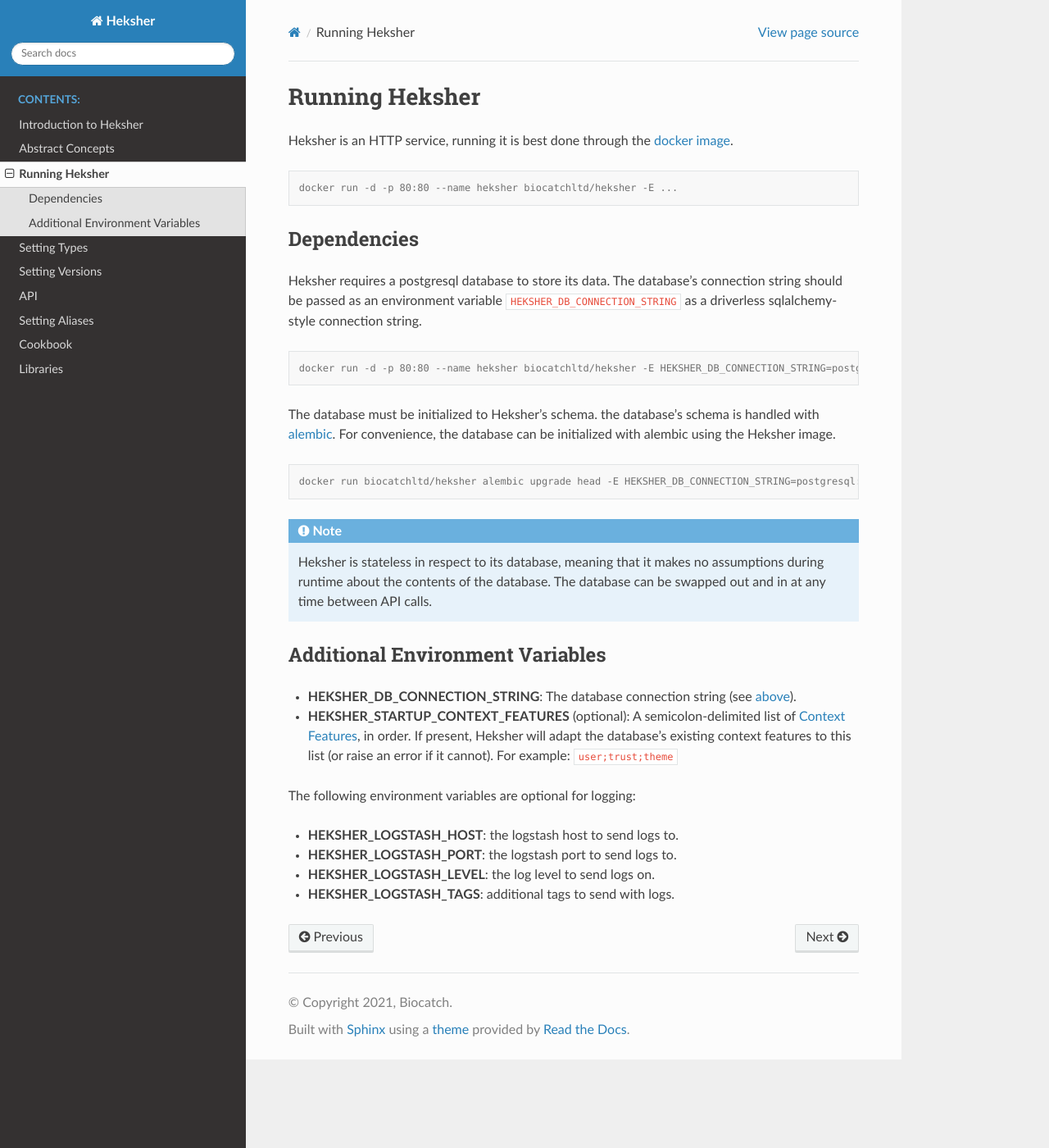
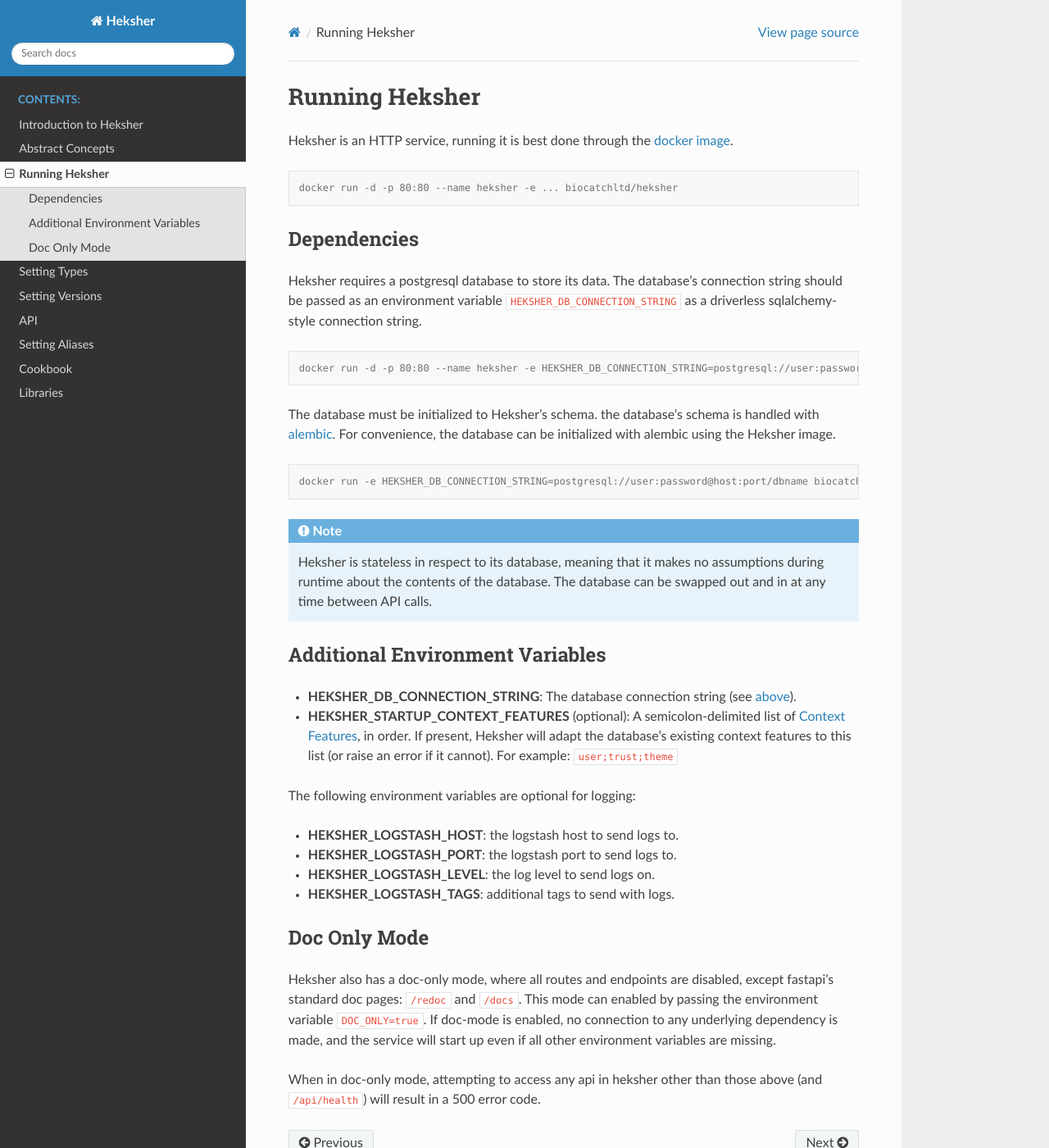
Before and after one commit to biocatchltd/Heksher, a Sphinx documentation site: the page built from docs/running.rst, in a window 1280 px wide and 1400 px high. Shown: the whole window at 82% size. Built offline with Sphinx 7.4.7 and the Read the Docs theme 2.0.0, drawn with Linux system fonts in a browser that asks for light colours.

Commit message:
added doc mode + added image tests + added docs about doc mode (#47)

```diff
--- a/docs/concepts.rst
+++ b/docs/concepts.rst
@@ -14,7 +14,7 @@
 * metadata: additional metadata about the setting.
 * aliases: a list of :ref:`aliases <setting_aliases:Setting Aliases>` of the setting.
 * default: the default value of the setting.
-* version: the latest version of the setting declaration, see :ref:`setting_versioning:Setting Versioning`.
+* version: the latest version of the setting declaration, see :ref:`setting_versions:Setting Versions`.
 
 Context Features
 -----------------------
--- a/docs/running.rst
+++ b/docs/running.rst
@@ -6,7 +6,7 @@
 
 .. code-block:: console
 
-    docker run -d -p 80:80 --name heksher biocatchltd/heksher -E ...
+    docker run -d -p 80:80 --name heksher -e ... biocatchltd/heksher
 
 Dependencies
 -----------------
@@ -15,7 +15,7 @@
 
 .. code-block:: console
 
-    docker run -d -p 80:80 --name heksher biocatchltd/heksher -E HEKSHER_DB_CONNECTION_STRING=postgresql://user:password@host:port/dbname -E ...
+    docker run -d -p 80:80 --name heksher -e HEKSHER_DB_CONNECTION_STRING=postgresql://user:password@host:port/dbname -e ... biocatchltd/heksher
 
 The database must be initialized to Heksher's schema. the database's schema is handled with
 `alembic <https://alembic.sqlalchemy.org/en/latest/>`_. For convenience, the database can be initialized with
@@ -23,7 +23,7 @@
 
 .. code-block:: console
 
-    docker run biocatchltd/heksher alembic upgrade head -E HEKSHER_DB_CONNECTION_STRING=postgresql://user:password@host:port/dbname
+    docker run -e HEKSHER_DB_CONNECTION_STRING=postgresql://user:password@host:port/dbname biocatchltd/heksher alembic upgrade head
 
 .. note::
 
@@ -44,3 +44,14 @@
 * **HEKSHER_LOGSTASH_PORT**: the logstash port to send logs to.
 * **HEKSHER_LOGSTASH_LEVEL**: the log level to send logs on.
 * **HEKSHER_LOGSTASH_TAGS**: additional tags to send with logs.
+
+Doc Only Mode
+------------------------
+
+Heksher also has a doc-only mode, where all routes and endpoints are disabled, except fastapi's standard doc pages:
+``/redoc`` and ``/docs``. This mode can enabled by passing the environment variable ``DOC_ONLY=true``. If doc-mode is
+enabled, no connection to any underlying dependency is made, and the service will start up even if all other environment
+variables are missing.
+
+When in doc-only mode, attempting to access any api in heksher other than those above (and ``/api/health``) will result
+in a 500 error code.
--- a/docs/setting_versions.rst
+++ b/docs/setting_versions.rst
@@ -14,6 +14,7 @@
   latest declaration. If the assertion fails, we inform the user of an attribute mismatch.
 * If the latest declared version is higher than the declaration version, we inform the user that they are declaring with
   outdated attributes.
+
     .. warning::
 
         Differing attributes are not checked for older versions. If a user purposely declares a setting with an older
@@ -60,5 +61,5 @@
 API, our app might fail. To avoid this, these potentially conflicting changes can be made explicit with explicit API
 calls. These API endpoints are:
 
-* :ref:`PUT /api/v1/settings/setting_name>/configurable_features`
-* :ref:`PUT /api/v1/settings/setting_name>/type`
+* :ref:`api:PUT /api/v1/settings/<setting_name>/configurable_features`
+* :ref:`api:PUT /api/v1/settings/<setting_name>/type`
--- a/pyproject.toml
+++ b/pyproject.toml
@@ -18,13 +18,12 @@
 asyncpg = "^0.23.0"
 aiologstash = "^2.0.0"
 sentry-sdk = "^1.1.0"
-async-asgi-testclient = "^1.4.6"
 
 alembic = "^1.4.3"
 psycopg2 = "^2.9.2"
 
 [tool.poetry.dev-dependencies]
-pytest-asyncio = "*"
+async-asgi-testclient = "^1.4.6"
 pytest-cov = "^2.10"
 flake8 = "^3.8.4"
 requests = "^2.25.1"
@@ -34,6 +33,7 @@
 isort = "^5.9.1"
 Sphinx = "^4.3.1"
 sphinx-rtd-theme = "^1.0.0"
+pytest-asyncio = "^0.18.1"
 
 [build-system]
 requires = ["poetry>=1.0.0"]
```
Also changed, not shown: CHANGELOG.md (+3 -0 lines), docs/api.rst (+15 -5 lines), readme.md (+2 -60 lines), 7 other files.
